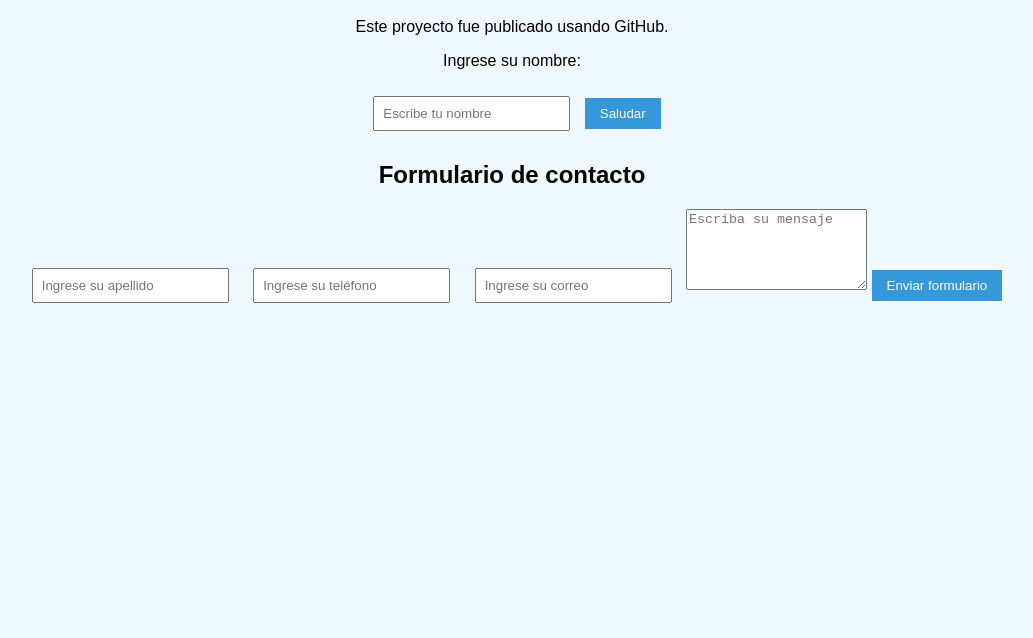
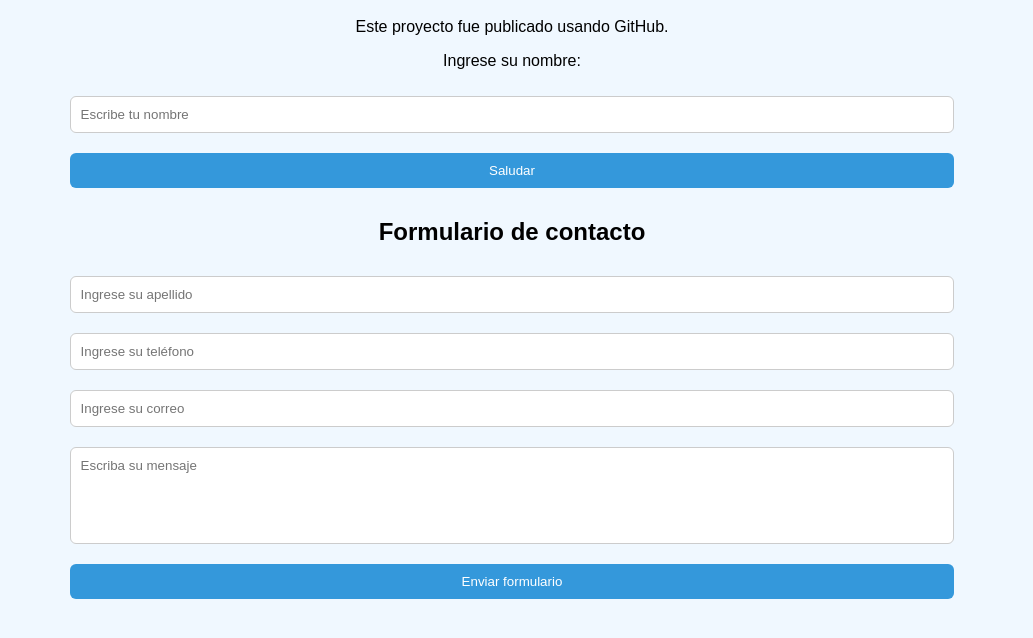
Before and after one commit to B1tR0s3s/guia07-mi-proyecto-web, a plain HTML site: page index.html in a window 1280 px wide. Shown: the part 90-728 px from the top of the page, without its empty margins (128-1161 px from the left). Drawn offline with Linux system fonts and the light colour scheme.

Commit message:
Anadir estilos a los nuevos inputs

```diff
--- a/styles.css
+++ b/styles.css
@@ -27,3 +27,47 @@ button {
 button:hover {
     background-color: #2980b9;
 }
+
+form {
+    display: flex;
+    flex: 1;
+    flex-direction: column;
+    align-items: center;
+}
+
+input,
+textarea,
+button {
+    width: 70%;
+    padding: 10px;
+    margin: 10px;
+    border-radius: 6px;
+    box-sizing: border-box;
+}
+
+input,
+textarea {
+    border: 1px solid #ccc;
+}
+
+textarea {
+    resize: none;
+    font-family: Arial, sans-serif;
+}
+
+button {
+    width: 70%;
+    padding: 10px;
+    margin: 10px;
+    border-radius: 6px;
+    box-sizing: border-box;
+    background-color: #3498db;
+    color: white;
+    border: none;
+    cursor: pointer;
+    transition: background-color 0.5s ease;
+}
+
+button:hover {
+    background-color: #2980b9;
+}
```
